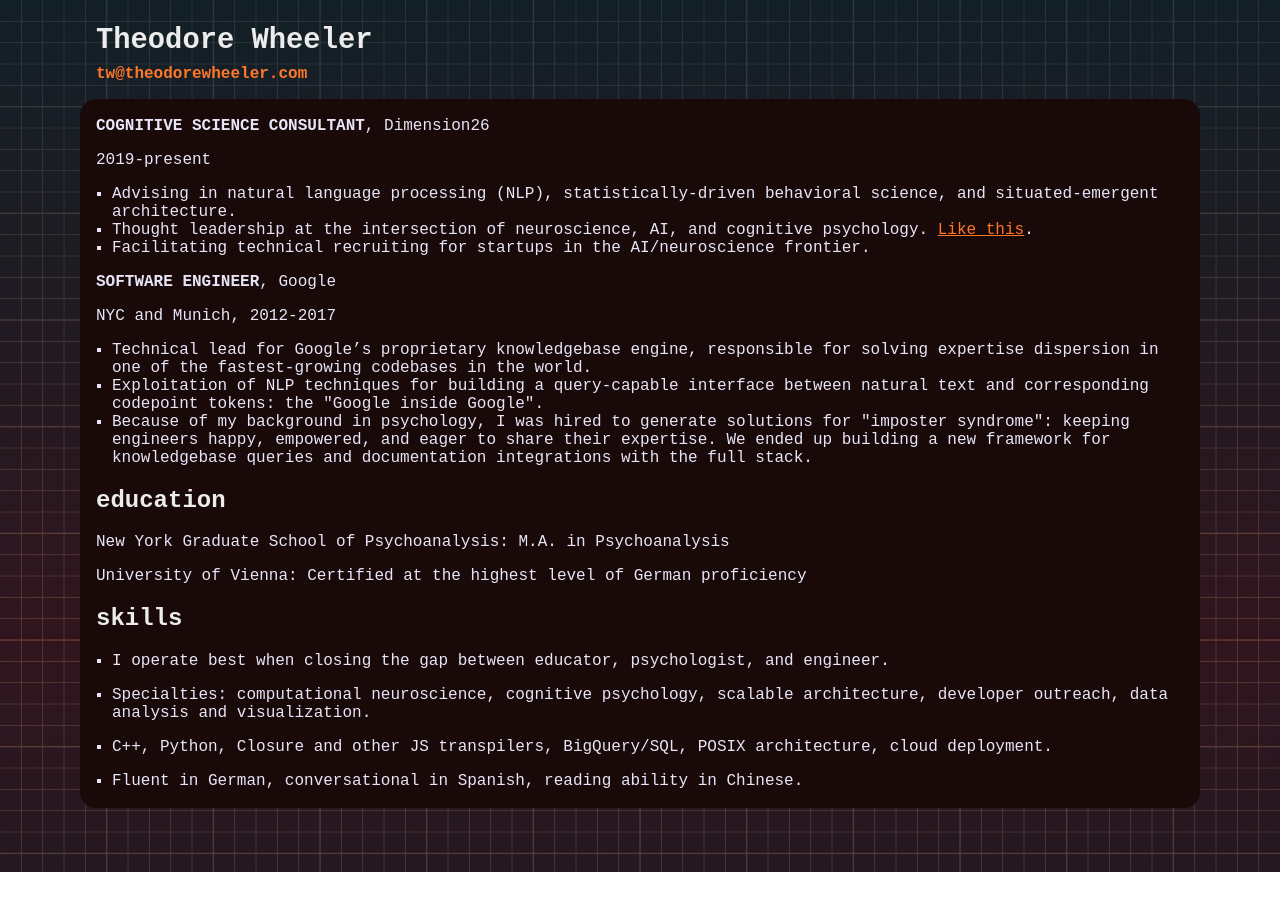
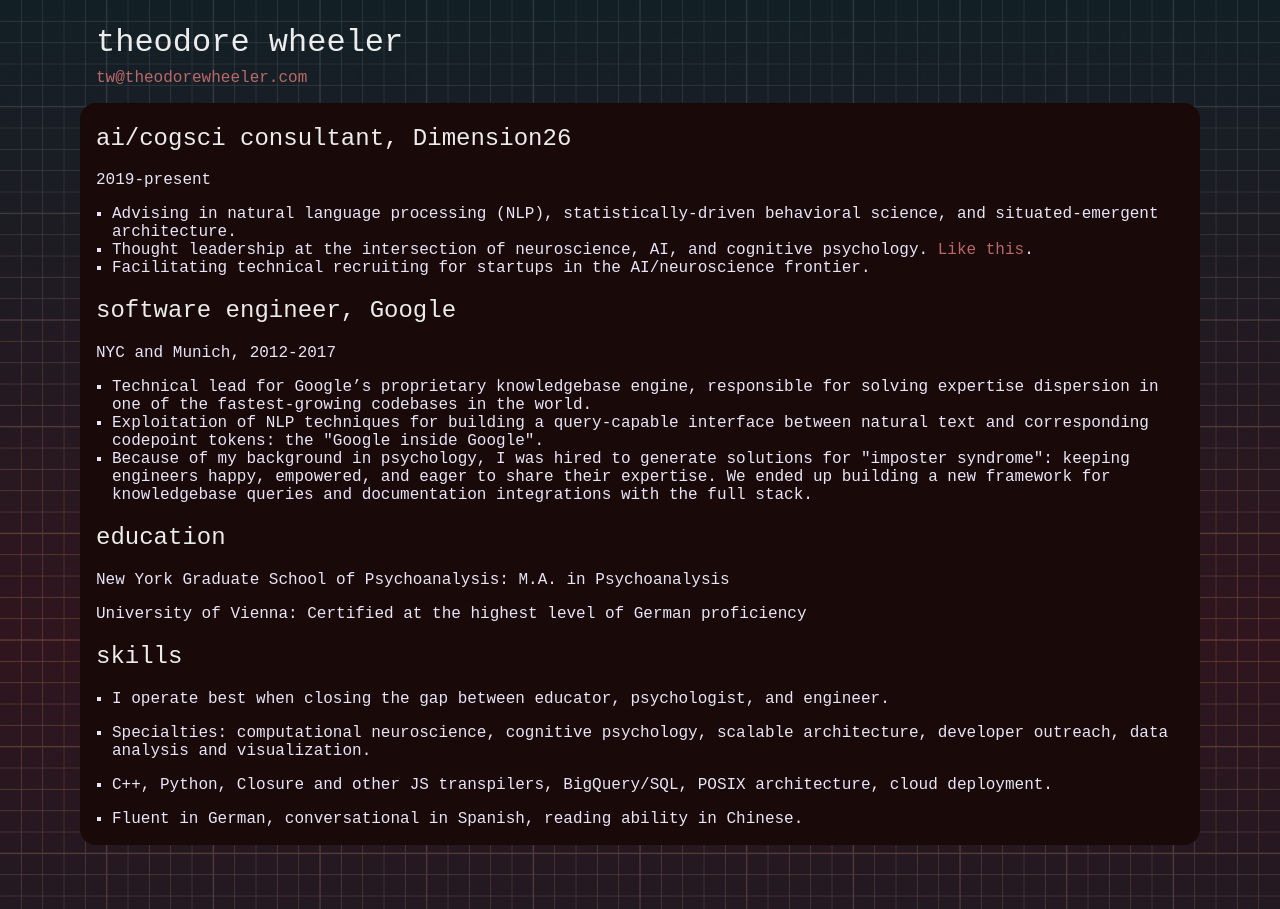
Before and after one commit to thwh/wh, a plain HTML site: page index.html in a window 1280 px wide. Before the commit the page ends 872 px from the top, so only its background shows below. Drawn offline with Linux system fonts and the light colour scheme.

Commit message:
style tweaks: header sizes, link color

```diff
--- a/base.css
+++ b/base.css
@@ -34,8 +34,8 @@ hr {
 }
 
 h1 {
-    font-size: 1.8rem;
-    font-style: normal;
+    font-size: 2rem;
+    font-weight: normal;
     text-align: left;
     margin: 0rem 0rem;
     margin: 0.5rem 0rem 0.5rem 0rem;
@@ -44,14 +44,14 @@ h1 {
 
 h2 {
     font-size: 1.5rem;
-    font-style: normal;
+    font-weight: normal;
     text-align: left;
     color: #ececed;
 }
 
-h4 {
+h4.email {
     font-size: 1rem;
-    font-style: normal;
+    font-weight: normal;
     text-align: left;
     margin: 0rem 0rem;
     color: #000;
@@ -67,12 +67,13 @@ li {
 }
 
 a {
-    color: #ff7728;
+    color: #bb6868;
+    text-decoration: none;
 }
 
 a.email {
-    color: #ff7728;
-    font-style: normal;
+    color: #bb6868;
+    font-weight: normal;
     text-decoration: none;
 }
 
--- a/index.html
+++ b/index.html
@@ -11,9 +11,9 @@
 
 <div class="title">
 
-<h1>Theodore Wheeler</h1>
+<h1>theodore wheeler</h1>
 
-<h4><a class="email"
+<h4 class="email"><a class="email"
 href="mailto:tw@theodorewheeler.com">tw@theodorewheeler.com</a></h4>
 
 </div>
@@ -22,9 +22,9 @@ href="mailto:tw@theodorewheeler.com">tw@theodorewheeler.com</a></h4>
 
 <div class="section">
 
-<p>
-<strong>COGNITIVE SCIENCE CONSULTANT</strong>, Dimension26
-</p>
+<h2>
+ai/cogsci consultant, Dimension26
+</h2>
 
 <p>
 2019-present
@@ -44,9 +44,9 @@ Facilitating technical recruiting for startups in the AI/neuroscience frontier.
 </li>
 </ul>
 
-<p>
-<strong>SOFTWARE ENGINEER</strong>, Google
-</p>
+<h2>
+software engineer, Google
+</h2>
 
 <p>
 NYC and Munich, 2012-2017
```
